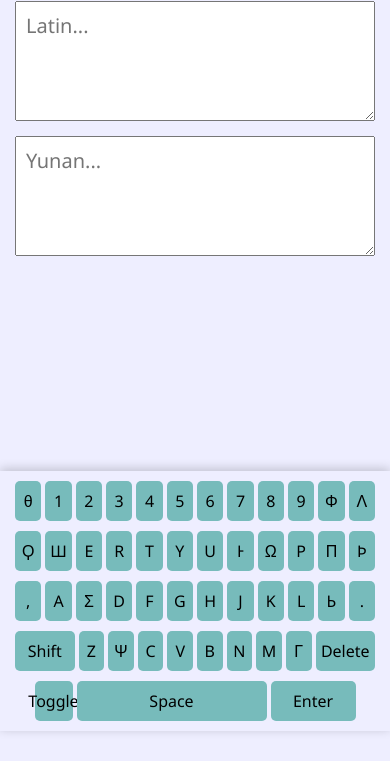
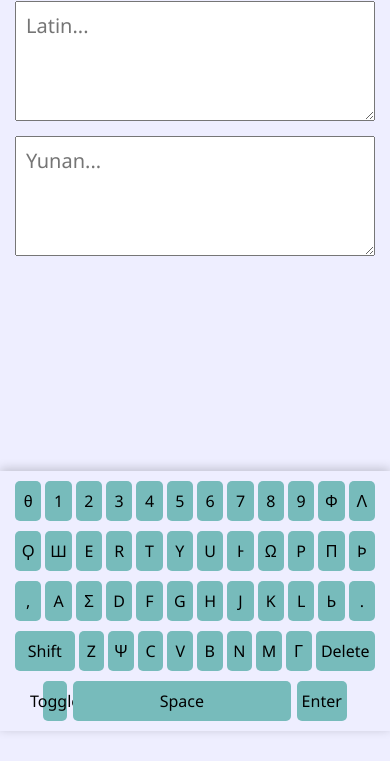
Before and after one commit to iMert07/ceviri, a plain HTML site: page index.html in a window 390 px wide. Shown: the part 83-844 px from the top of the page. Drawn offline with Linux system fonts and the light colour scheme.

Commit message:
Update style.css

```diff
--- a/style.css
+++ b/style.css
@@ -1,281 +1,177 @@
 body {
-
   font-family: 'Noto Sans', Arial, sans-serif;
-
   text-align: center;
-
   background: #eef;
-
   overflow-x: hidden;
-
   margin: 0;
-
 }
 
 h1 {
-
   margin-top: 20px;
-
 }
 
-
-
 .container {
-
   display: flex;
-
   justify-content: center;
-
   gap: 15px;
-
   margin: 20px auto;
-
   flex-wrap: wrap;
-
   max-width: 900px;
-
   padding: 0 10px;
-
   box-sizing: border-box;
-
 }
 
-
-
 textarea {
-
   width: 45%;
-
   max-width: 430px;
-
   height: 120px;
-
   font-size: 20px;
-
   padding: 10px;
-
   box-sizing: border-box;
-
   font-family: 'Noto Sans', Arial, sans-serif;
-
 }
 
-
-
 .keyboard {
-
   display: flex;
-
   flex-direction: column;
-
   align-items: center;
-
   gap: 10px;
-
   margin: 30px auto;
-
   width: 100%;
-
   max-width: 600px;
-
   box-sizing: border-box;
-
 }
 
-
-
 .row {
-
   display: flex;
-
   justify-content: center;
-
-  gap: 6px;           /* tuşlar arası boşluk */
-
+  gap: 6px; /* tuşlar arası boşluk */
   width: 100%;
-
   padding: 0 4px;
-
   box-sizing: border-box;
-
   flex-wrap: nowrap;
-
   overflow: hidden;
-
 }
 
-
-
 .key {
-
   flex-grow: 1;
-
   flex-shrink: 1;
-
   flex-basis: 38px;
-
   max-width: 55px;
-
   min-width: 28px;
-
   height: 50px;
-
   display: flex;
-
   justify-content: center;
-
   align-items: center;
-
   background: #7bb;
-
   cursor: pointer;
-
   font-size: 20px;
-
   border-radius: 5px;
-
   user-select: none;
-
   font-family: 'Noto Sans', Arial, sans-serif;
-
   box-sizing: border-box;
-
 }
 
-
-
 .key:active {
-
   background: #599;
-
 }
 
-
-
 .key.wide {
-
   flex-grow: 2;
-
   flex-shrink: 1;
-
   flex-basis: 80px;
-
   max-width: 110px;
-
   min-width: 65px;
-
-
-
 }
 
 .key.extra-wide {
-
   flex-grow: 8;
-
   flex-shrink: 1;
-
   flex-basis: 340px;
-
   max-width: 390px;
-
   min-width: 180px;
-
 }
 
+/* === ALT SATIR (boşluk tuşu satırı) için özel düzen === */
+.keyboard .row:last-child {
+  justify-content: center;
+  gap: 6px;
+}
 
+/* Küçük tuşlar: 2x + 1y oranına göre */
+.keyboard .row:last-child .key {
+  flex: 0 0 calc((100% - (7 * 6px)) / 14);
+  max-width: calc((100% - (7 * 6px)) / 14);
+}
+
+/* Space tuşu: 8x + 7y oranına göre (8 küçük tuş kadar geniş) */
+.keyboard .row:last-child .key.extra-wide {
+  flex: 0 0 calc(((100% - (7 * 6px)) / 14) * 8 + (7 * 6px));
+  max-width: calc(((100% - (7 * 6px)) / 14) * 8 + (7 * 6px));
+}
 
 @media (max-width: 768px) {
-
   .container {
-
     flex-direction: column;
-
     align-items: center;
-
     margin-bottom: 220px;
-
     max-width: 100%;
-
     padding: 0 15px;
-
   }
 
   textarea {
-
     width: 100%;
-
     max-width: none;
-
   }
 
   .keyboard {
-
     position: fixed;
-
     bottom: 0;
-
     left: 0;
-
     right: 0;
-
     max-width: 100%;
-
     background: #eef;
-
     padding: 10px 12px;
-
     box-shadow: 0 -2px 10px rgba(0, 0, 0, 0.2);
-
     z-index: 1000;
-
     box-sizing: border-box;
-
   }
 
   .row {
-
     flex-wrap: nowrap;
-
     padding: 0 3px;
-
     gap: 4px;
-
   }
 
   .key {
-
     flex-basis: 28px;
-
     max-width: 38px;
-
     min-width: 22px;
-
     height: 40px;
-
     font-size: 16px;
-
     box-sizing: border-box;
-
   }
 
   .key.wide {
-
     flex-basis: 65px;
-
     max-width: 85px;
-
     min-width: 50px;
-
   }
 
   .key.extra-wide {
-
     flex-basis: 140px;
-
     max-width: 190px;
-
     min-width: 110px;
-
   }
 
+  /* Mobilde alt satır için aynı oran korunur */
+  .keyboard .row:last-child .key {
+    flex: 0 0 calc((100% - (7 * 4px)) / 14);
+    max-width: calc((100% - (7 * 4px)) / 14);
+  }
+
+  .keyboard .row:last-child .key.extra-wide {
+    flex: 0 0 calc(((100% - (7 * 4px)) / 14) * 8 + (7 * 4px));
+    max-width: calc(((100% - (7 * 4px)) / 14) * 8 + (7 * 4px));
+  }
 }
```
